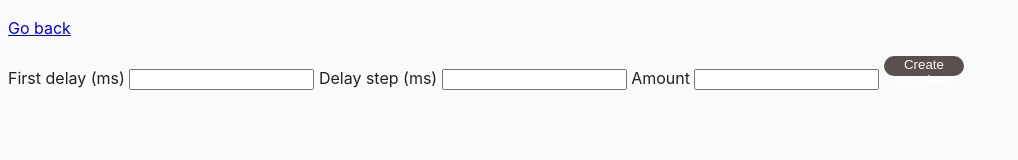
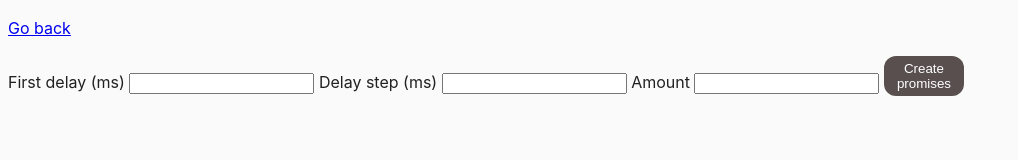
Before and after one commit to AnnMatsarska/goit-js-hw-09, a website built with Parcel: page src/03-promises.html in a window 1280 px wide. Shown: the whole page, without its empty margins (0-1018 px from the left). Built offline with nearby package versions, Linux system fonts and the light colour scheme.

Commit message:
fix yask 3

```diff
--- a/src/css/common.css
+++ b/src/css/common.css
@@ -58,3 +58,7 @@ button[disabled] {
   background-color: #b8a3a3;
   cursor: default;
 }
+
+.form > button {
+  height: 40px;
+}
--- a/src/js/03-promises.js
+++ b/src/js/03-promises.js
@@ -26,7 +26,6 @@ function onFormSubmit(evt) {
   let inputAmount = Number(amount.value);
 
   for (let i = 1; i <= inputAmount; i += 1) {
-    inputDelay += inputStep;
     createPromise(i, inputDelay)
       .then(({ position, delay }) => {
         Notiflix.Notify.success(
@@ -38,6 +37,8 @@ function onFormSubmit(evt) {
           `❌ Rejected promise ${position} in ${delay}ms`
         );
       });
+    inputDelay += inputStep;
   }
+
   formEl.reset();
 }
```
